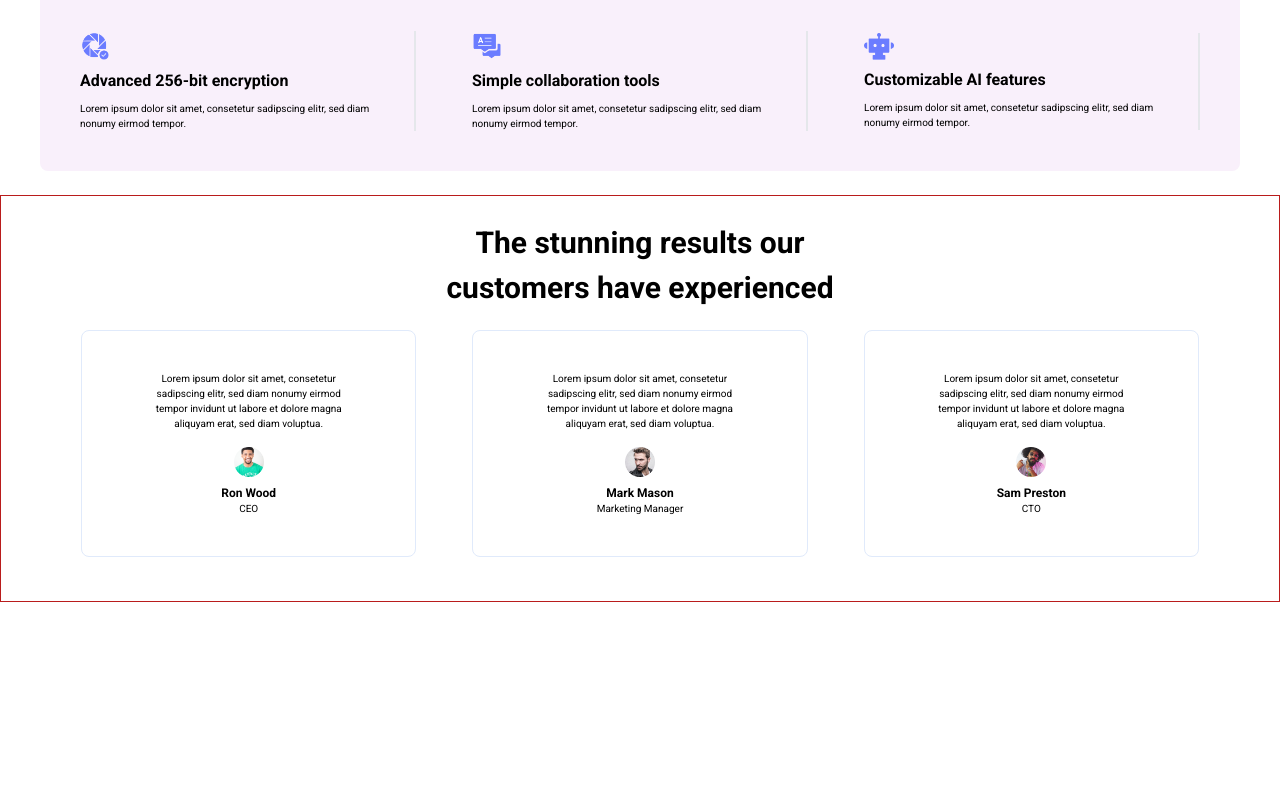
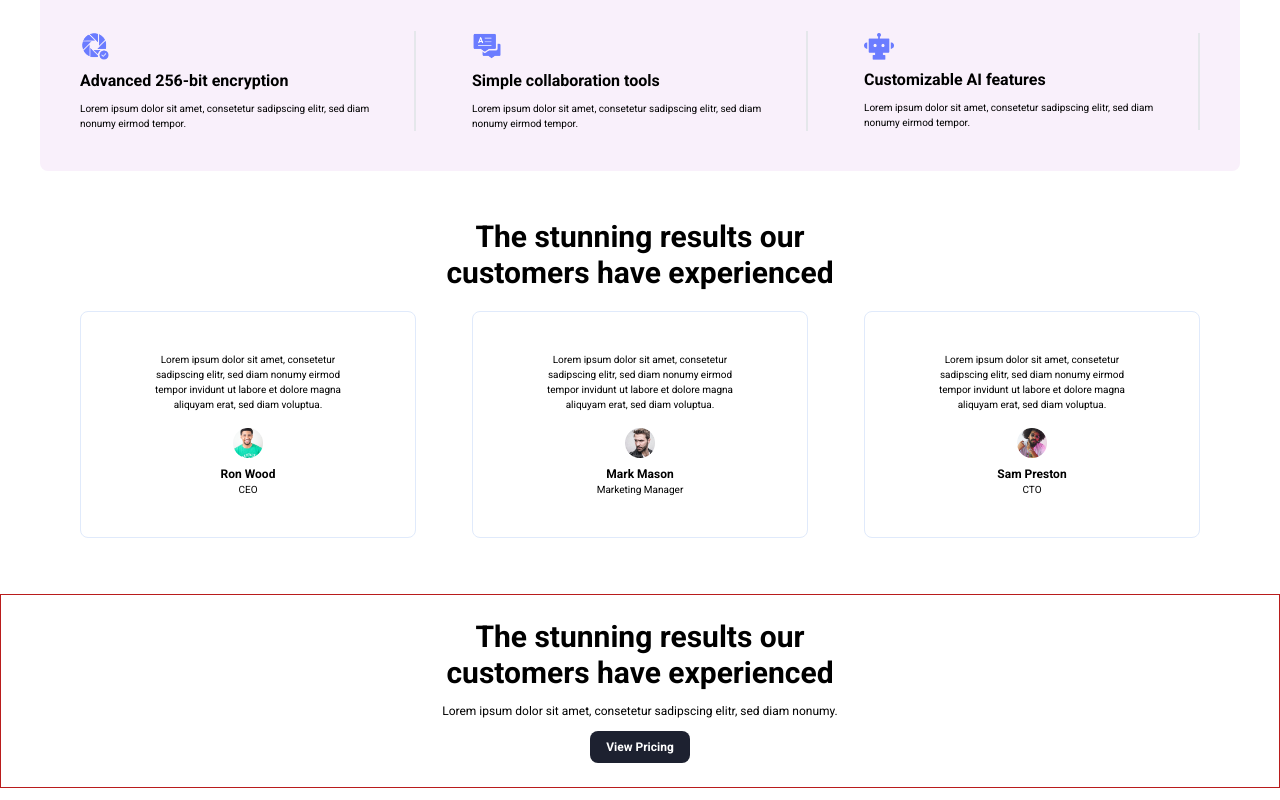
Before and after one commit to Abideen-program/finsweet, a React (Vite) app: page / in a window 1280 px wide. Shown: the part 2154-2954 px from the top of the page. Before the commit the page ends 2768 px from the top, so only its background shows below. Built offline with nearby package versions, Linux system fonts and the light colour scheme.

Commit message:
added the ready component

```diff
--- a/src/components/Customer/Customer.tsx
+++ b/src/components/Customer/Customer.tsx
@@ -5,9 +5,9 @@ import Customerthree from "../../../public/images/customer3.png";
 
 const Customer = () => {
   return (
-    <div className="border border-red-700 p-5 md:px-10 md:py-6 md:mb-3 flex flex-col">
+    <div className="p-5 md:px-10 md:py-6 md:mb-3 flex flex-col">
       <div className="flex flex-col items-center justify-center md:w-[400px] mx-auto text-center">
-        <h3 className="text-[20px] md:text-[30px] font-bold">
+        <h3 className="text-[20px] md:text-[30px] font-bold leading-9">
           The stunning results our customers have experienced
         </h3>
       </div>
--- a/src/components/Hero/Hero.tsx
+++ b/src/components/Hero/Hero.tsx
@@ -26,10 +26,9 @@ const Hero = () => {
               placeholder="Enter Your Email"
               className="w-full p-3 outline-none border-none text-xs"
             />
-            {/* <button className="absolute bottom-1 right-1 text-xs text-white font-semibold py-2 px-4 cursor-pointer rounded-lg bg-[#1D2130]">
-            </button> */}
-
-            <Button className='absolute bottom-1 right-1 text-white bg-[#1D2130]'>Get Free Trial</Button>
+            <Button className="absolute bottom-1 right-1 text-white bg-[#1D2130]">
+              Get Free Trial
+            </Button>
           </div>
         </div>
 
--- a/src/components/Home/Home.tsx
+++ b/src/components/Home/Home.tsx
@@ -5,6 +5,7 @@ import FeaturesTwo from "../Featurestwo/FeaturesTwo";
 import Hero from "../Hero/Hero";
 import Impression from "../Impression/Impression";
 import Logo from "../Logo/Logo";
+import Ready from "../Ready/Ready";
 import Whyus from "../WhyUs/Whyus";
 
 const Home = () => {
@@ -18,6 +19,7 @@ const Home = () => {
       <Discover />
       <FeaturesTwo />
       <Customer />
+      <Ready />
     </>
   );
 };
--- /dev/null
+++ b/src/components/Ready/Ready.tsx
@@ -0,0 +1,22 @@
+import Button from "../Button/Button";
+
+const Ready = () => {
+  return (
+    <div className="border border-red-700 p-5 md:px-10 md:py-6 md:mb-3 flex flex-col">
+      <div className="flex flex-col items-center justify-center gap-3 md:w-[400px] mx-auto text-center ">
+        <h3 className="text-[20px] md:text-[30px] font-bold leading-9">
+          The stunning results our customers have experienced
+        </h3>
+        <p className="text-xs">
+          Lorem ipsum dolor sit amet, consetetur sadipscing elitr, sed diam
+          nonumy.
+        </p>
+        <Button className="text-white bg-[#1D2130]">
+          View Pricing
+        </Button>
+      </div>
+    </div>
+  );
+};
+
+export default Ready;
```
